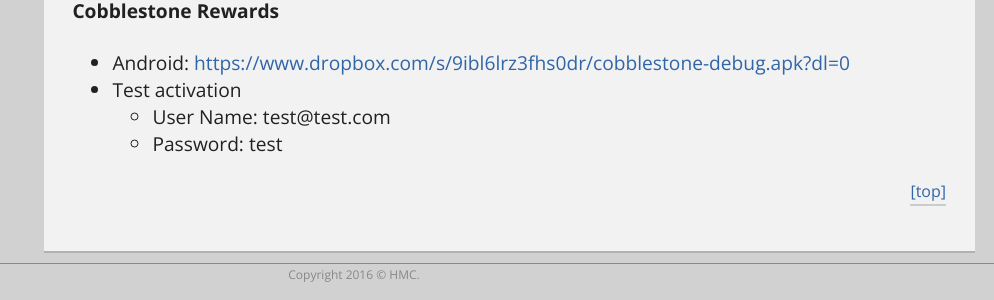
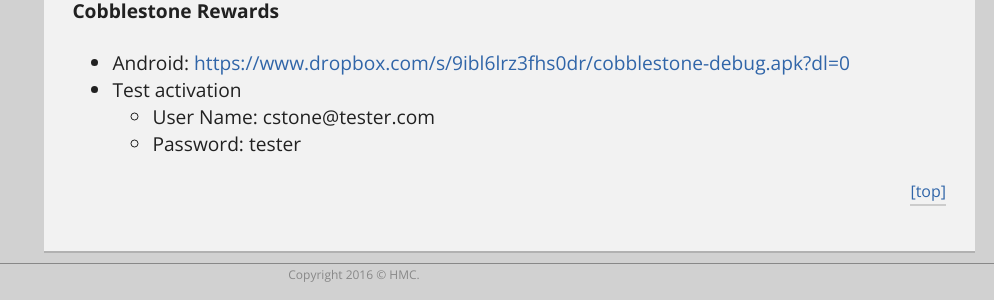
Before and after one commit to hmccode/hmccode.github.io, a Jekyll site: the page built from _posts/2016-07-23-mobile-apps.md, in a window 1280 px wide and 900 px high, scrolled down 4233 px. Shown: the part 521-821 px from the top of the window, without its empty margins (286-1280 px from the left). Built offline with Jekyll 4.4.1, drawn with Linux system fonts in a browser that asks for light colours; nearby versions of some CDN libraries; a script that is not in the unit is left out.

Commit message:
Updated the CSTONE app test user credentials

```diff
--- a/_posts/2016-07-23-mobile-apps.md
+++ b/_posts/2016-07-23-mobile-apps.md
@@ -180,5 +180,5 @@ To test apps under development for iOS requires TestFlight to be installed on yo
 
 * Android: <https://www.dropbox.com/s/9ibl6lrz3fhs0dr/cobblestone-debug.apk?dl=0>
 * Test activation
-  - User Name: test@test.com
-  - Password: test
+  - User Name: cstone@tester.com
+  - Password: tester
```
